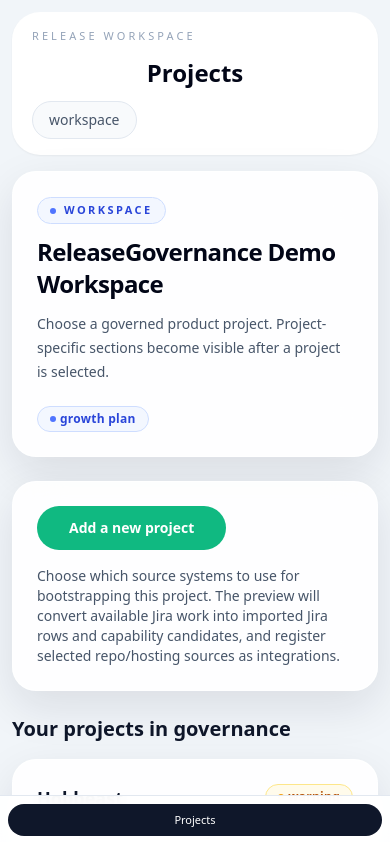
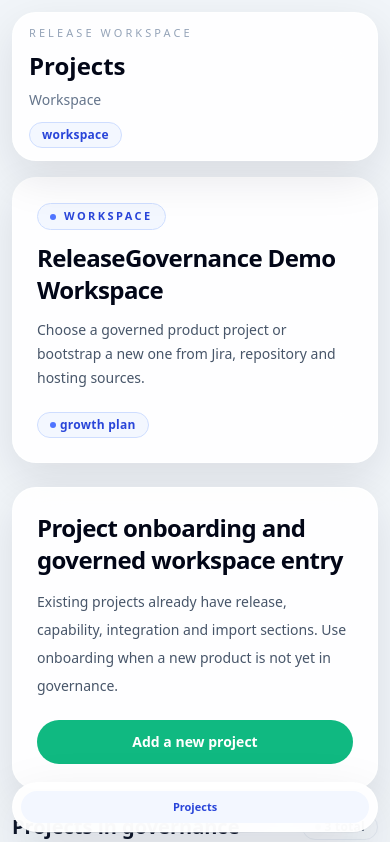
Before and after one commit to HenrikFaul/ReleaseGovernance, a Next.js app: page /projects in a window 390 px wide. Shown: the top 842 px of the page. Built offline with nearby package versions, Linux system fonts and the light colour scheme.

Commit message:
Add files via upload

```diff
--- /dev/null
+++ b/ai-delivery/packages/shell-ia/project-context-header.ts
@@ -0,0 +1 @@
+export { default } from "../../2026-04-02/packages/shell-ia/project-context-header";
--- /dev/null
+++ b/ai-delivery/packages/shell-ia/workspace-shell.ts
@@ -0,0 +1 @@
+export { default } from "../../2026-04-02/packages/shell-ia/workspace-shell";
--- a/app/projects/[projectId]/import/page.tsx
+++ b/app/projects/[projectId]/import/page.tsx
@@ -9,7 +9,7 @@
         <SectionHeader
           eyebrow="Import studio"
           title="Import releases, capabilities, integrations and Jira work"
-          description="Upload Markdown, CSV or Excel inventories, or import Jira issues by URL, project URL, base URL + project key, or JQL URL. Project Upload for brand new projects now lives on the workspace Projects page under Add a new project."
+          description="Upload Markdown, CSV or Excel inventories, or import Jira issues by URL, project URL, base URL plus project key, or JQL URL."
         />
         <ImportStudio projectId={params.projectId} />
       </div>
--- a/app/projects/[projectId]/page.tsx
+++ b/app/projects/[projectId]/page.tsx
@@ -2,6 +2,7 @@
 
 import Link from "next/link";
 import { AppShell } from "@/components/app-shell";
+import { SectionHeader, StatCard, StatusBadge } from "@/components/ui";
 import { useProjectRecord } from "@/hooks/useProjectRecord";
 
 export default function ProjectDashboardPage({ params }: { params: { projectId: string } }) {
@@ -10,96 +11,97 @@
   if (!project) {
     return (
       <AppShell projectId={params.projectId}>
-        <div className="rounded-[28px] bg-white p-6 shadow-sm">Project not found.</div>
+        <div className="card p-6">Project not found.</div>
       </AppShell>
     );
   }
 
   const trackedReleases = project.releases.filter((release: any) => release.status !== "unreleased").length;
   const unreleasedGroups = project.releases.filter((release: any) => release.status === "unreleased").length;
-  const backfillCandidates = project.backfillCandidates?.length ?? 0;
   const releaseCandidates = project.releaseCandidates?.length ?? 0;
   const capabilities = project.capabilities?.length ?? 0;
-  const parityAlerts = project.parityAlerts?.length ?? 0;
+  const parityAlerts = project.parityAlerts?.filter((item: any) => item.state !== "resolved").length ?? 0;
   const integrations = project.integrations?.length ?? 0;
-
-  const statCard = (label: string, value: number, helper: string) => (
-    <div className="rounded-[28px] border border-slate-200 bg-white p-5">
-      <div className="text-base text-slate-500">{label}</div>
-      <div className="mt-3 text-5xl font-semibold text-slate-950">{value}</div>
-      <div className="mt-3 text-base text-slate-500">{helper}</div>
-    </div>
-  );
+  const currentRelease = project.releases.find((release: any) => release.status === "current");
 
   return (
     <AppShell projectId={project.id}>
       <div className="space-y-6">
-        <section className="rounded-[32px] bg-white p-6 shadow-sm md:p-8">
-          <div className="inline-flex rounded-full border border-brand-100 bg-brand-50 px-4 py-2 text-[11px] uppercase tracking-[0.28em] text-brand-700">
-            Project dashboard
+        <SectionHeader
+          eyebrow="Project overview"
+          title={project.name}
+          description={project.description}
+          actions={
+            <StatusBadge tone={project.deploymentStatus === "healthy" ? "success" : project.deploymentStatus === "warning" ? "warning" : "danger"}>
+              {project.deploymentStatus}
+            </StatusBadge>
+          }
+        />
+
+        <div className="grid gap-4 md:grid-cols-2 xl:grid-cols-4">
+          <StatCard label="Tracked releases" value={String(trackedReleases)} helper="Deployed release rows in governance" />
+          <StatCard label="Unreleased groups" value={String(unreleasedGroups)} helper="Specified but not yet deployed scope" />
+          <StatCard label="Release candidates" value={String(releaseCandidates)} helper="Awaiting approval or review" />
+          <StatCard label="Open parity alerts" value={String(parityAlerts)} helper="Cross-surface follow-up required" />
         </div>
-          <h1 className="mt-5 text-4xl font-semibold tracking-tight text-slate-950 md:text-5xl">{project.name}</h1>
-          <p className="mt-4 max-w-4xl text-lg leading-8 text-slate-600">{project.description}</p>
-        </section>
 
-        <section className="rounded-[32px] bg-white p-5 shadow-sm md:p-6">
+        <div className="grid gap-4 xl:grid-cols-[1.3fr_0.9fr]">
+          <section className="card p-6 sm:p-7">
             <div className="flex items-start justify-between gap-4">
               <div>
-              <h2 className="text-3xl font-semibold text-slate-950">Release dashboard</h2>
-              <p className="mt-2 text-base text-slate-600">Tracked release posture, unreleased scope and Jira backfill readiness.</p>
+                <h2 className="text-2xl font-semibold tracking-tight text-slate-950">Governance work areas</h2>
+                <p className="mt-3 text-sm leading-7 text-slate-600">Move between the main project dashboards without losing context.</p>
               </div>
-            <Link href={`/projects/${project.id}/releases`} className="rounded-[28px] bg-brand-600 px-6 py-4 text-lg font-medium text-white">
-              Open release dashboard
+              <StatusBadge tone="info">workspace-linked</StatusBadge>
+            </div>
+            <div className="mt-6 grid gap-3 md:grid-cols-2">
+              <Link href={`/projects/${project.id}/releases`} className="panel-subtle p-5 transition hover:border-brand-200 hover:bg-white">
+                <div className="text-lg font-semibold text-slate-950">Release dashboard</div>
+                <p className="mt-2 text-sm leading-6 text-slate-600">Inspect current, candidate and unreleased release records.</p>
               </Link>
-          </div>
-          <div className="mt-6 grid grid-cols-2 gap-4 xl:grid-cols-4">
-            {statCard("Tracked releases", trackedReleases, "Deployed release rows")}
-            {statCard("Unreleased groups", unreleasedGroups, "Specified but not yet deployed")}
-            {statCard("Backfill candidates", backfillCandidates, "Deployed without Jira")}
-            {statCard("Release candidates", releaseCandidates, "Awaiting approval")}
+              <Link href={`/projects/${project.id}/capabilities`} className="panel-subtle p-5 transition hover:border-brand-200 hover:bg-white">
+                <div className="text-lg font-semibold text-slate-950">Capabilities dashboard</div>
+                <p className="mt-2 text-sm leading-6 text-slate-600">Follow capability posture and cross-surface parity concerns.</p>
+              </Link>
+              <Link href={`/projects/${project.id}/integrations`} className="panel-subtle p-5 transition hover:border-brand-200 hover:bg-white">
+                <div className="text-lg font-semibold text-slate-950">Integrations dashboard</div>
+                <p className="mt-2 text-sm leading-6 text-slate-600">Review toolchain, hosting and external dependencies.</p>
+              </Link>
+              <Link href={`/projects/${project.id}/import`} className="panel-subtle p-5 transition hover:border-brand-200 hover:bg-white">
+                <div className="text-lg font-semibold text-slate-950">Import studio</div>
+                <p className="mt-2 text-sm leading-6 text-slate-600">Import Jira, Markdown, CSV and Excel governance inputs.</p>
+              </Link>
             </div>
           </section>
 
-        <section className="rounded-[32px] bg-white p-5 shadow-sm md:p-6">
+          <section className="card p-6 sm:p-7">
             <div className="flex items-start justify-between gap-4">
               <div>
-              <h2 className="text-3xl font-semibold text-slate-950">Capabilities dashboard</h2>
-              <p className="mt-2 text-base text-slate-600">Capability inventory and open cross-surface parity concerns.</p>
+                <h2 className="text-2xl font-semibold tracking-tight text-slate-950">Current posture</h2>
+                <p className="mt-3 text-sm leading-7 text-slate-600">Quick summary of the currently governed release state.</p>
               </div>
-            <Link href={`/projects/${project.id}/capabilities`} className="rounded-[28px] bg-brand-600 px-6 py-4 text-lg font-medium text-white">
-              Open capabilities dashboard
-            </Link>
+              <StatusBadge tone="neutral">{integrations} integrations</StatusBadge>
             </div>
-          <div className="mt-6 grid grid-cols-2 gap-4 md:max-w-4xl">
-            {statCard("Capabilities", capabilities, "Tracked independently from commits")}
-            {statCard("Open parity alerts", parityAlerts, "Cross-surface follow-up required")}
+            <div className="mt-6 space-y-4">
+              <div className="panel-subtle p-5">
+                <div className="text-sm text-slate-500">Current release</div>
+                <div className="mt-2 text-2xl font-semibold text-slate-950">{currentRelease?.version ?? "No current release"}</div>
+                <p className="mt-3 text-sm leading-6 text-slate-600">{currentRelease?.releaseNotes ?? "No release summary available."}</p>
               </div>
-        </section>
-
-        <section className="rounded-[32px] bg-white p-5 shadow-sm md:p-6">
-          <div className="flex items-start justify-between gap-4">
-            <div>
-              <h2 className="text-3xl font-semibold text-slate-950">Integrations dashboard</h2>
-              <p className="mt-2 text-base text-slate-600">Source systems, APIs and hosting dependencies connected to this project.</p>
+              <div className="grid gap-3 sm:grid-cols-2">
+                <div className="panel-subtle p-5">
+                  <div className="text-sm text-slate-500">Capabilities</div>
+                  <div className="mt-2 text-2xl font-semibold text-slate-950">{capabilities}</div>
                 </div>
-            <Link href={`/projects/${project.id}/integrations`} className="rounded-[28px] bg-brand-600 px-6 py-4 text-lg font-medium text-white">
-              Open integrations dashboard
-            </Link>
-          </div>
-          <div className="mt-6 grid grid-cols-2 gap-4 md:max-w-4xl">
-            {statCard("Connected integrations", integrations, "Source systems and external APIs")}
-            <div className="rounded-[28px] border border-slate-200 bg-white p-5">
-              <div className="text-base text-slate-500">Current release posture</div>
-              <div className="mt-3 text-2xl font-semibold text-slate-950">
-                {project.releases.find((release: any) => release.status === "current")?.version ?? "No current release"}
-              </div>
-              <div className="mt-3 text-base leading-7 text-slate-500">
-                {project.releases.find((release: any) => release.status === "current")?.releaseNotes ?? "No release summary available."}
+                <div className="panel-subtle p-5">
+                  <div className="text-sm text-slate-500">Integrations</div>
+                  <div className="mt-2 text-2xl font-semibold text-slate-950">{integrations}</div>
                 </div>
               </div>
             </div>
           </section>
         </div>
+      </div>
     </AppShell>
   );
 }
--- a/app/projects/page.tsx
+++ b/app/projects/page.tsx
@@ -17,39 +17,64 @@
         <SectionHeader
           eyebrow="Workspace"
           title={tenantName}
-          description="Choose a governed product project. Project-specific sections become visible after a project is selected."
+          description="Choose a governed product project or bootstrap a new one from Jira, repository and hosting sources."
           actions={<StatusBadge tone="info">{plan} plan</StatusBadge>}
         />
 
-        <section className="card p-6">
-          <button onClick={() => setModalOpen(true)} className="rounded-full bg-emerald-500 px-8 py-3 text-sm font-semibold text-white hover:bg-emerald-600">Add a new project</button>
-          <p className="mt-4 max-w-4xl text-sm text-slate-600">Choose which source systems to use for bootstrapping this project. The preview will convert available Jira work into imported Jira rows and capability candidates, and register selected repo/hosting sources as integrations.</p>
+        <section className="card p-6 sm:p-7">
+          <div className="flex flex-col gap-5 xl:flex-row xl:items-end xl:justify-between">
+            <div className="max-w-3xl">
+              <h3 className="text-2xl font-semibold tracking-tight text-slate-950">Project onboarding and governed workspace entry</h3>
+              <p className="mt-3 text-sm leading-7 text-slate-600">
+                Existing projects already have release, capability, integration and import sections.
+                Use onboarding when a new product is not yet in governance.
+              </p>
+            </div>
+            <button
+              onClick={() => setModalOpen(true)}
+              className="rounded-full bg-emerald-500 px-6 py-3 text-sm font-semibold text-white transition hover:bg-emerald-600"
+            >
+              Add a new project
+            </button>
+          </div>
         </section>
 
-        <div className="space-y-4">
-          <h3 className="text-xl font-semibold text-slate-900">Your projects in governance</h3>
+        <section className="space-y-4">
+          <div className="flex items-center justify-between gap-4">
+            <h3 className="text-xl font-semibold text-slate-900">Projects in governance</h3>
+            <StatusBadge tone="neutral">{projects.length} total</StatusBadge>
+          </div>
           <div className="grid gap-4 md:grid-cols-2 xl:grid-cols-3">
             {projects.map((project) => (
-              <Link key={project.id} href={`/projects/${project.id}`} className="card p-6 transition hover:-translate-y-0.5">
+              <Link key={project.id} href={`/projects/${project.id}`} className="card card-hover p-6">
                 <div className="flex items-start justify-between gap-3">
                   <div>
                     <div className="text-lg font-semibold text-slate-900">{project.name}</div>
-                    <p className="mt-2 text-sm text-slate-600">{project.description}</p>
+                    <p className="mt-2 text-sm leading-6 text-slate-600">{project.description}</p>
                   </div>
-                  <StatusBadge tone={project.deploymentStatus === "healthy" ? "success" : project.deploymentStatus === "warning" ? "warning" : "danger"}>{project.deploymentStatus}</StatusBadge>
+                  <StatusBadge tone={project.deploymentStatus === "healthy" ? "success" : project.deploymentStatus === "warning" ? "warning" : "danger"}>
+                    {project.deploymentStatus}
+                  </StatusBadge>
                 </div>
                 <div className="mt-5 flex flex-wrap gap-2 text-xs text-slate-500">
                   <span className="badge badge-neutral">{project.repositories.web ? "web" : "no web"}</span>
                   <span className="badge badge-neutral">{project.repositories.android ? "android" : "no android"}</span>
                   <span className="badge badge-neutral">shared backend</span>
-                  {project.jiraProjectKey ? <span className="badge badge-neutral">Jira {project.jiraProjectKey}</span> : null}
+                  {project.jiraProjectKey ? <span className="badge badge-info">Jira {project.jiraProjectKey}</span> : null}
                 </div>
               </Link>
             ))}
           </div>
-        </div>
+        </section>
 
-        <ProjectUploadModal open={modalOpen} onClose={() => setModalOpen(false)} onCreated={() => { refresh(); setModalOpen(false); }} />
+        <ProjectUploadModal
+          open={modalOpen}
+          onClose={() => setModalOpen(false)}
+          onCreated={() => {
+            refresh();
+            setModalOpen(false);
+          }}
+        />
       </div>
     </AppShell>
   );
--- a/components/app-shell.tsx
+++ b/components/app-shell.tsx
@@ -9,111 +9,143 @@
   projectId?: string;
 }>;
 
+type NavItem = {
+  href: string;
+  label: string;
+  shortLabel?: string;
+};
+
 function navClass(active: boolean) {
   return [
-    "flex items-center rounded-2xl px-4 py-3 text-sm font-medium transition",
-    active ? "bg-white text-slate-950 shadow-sm" : "text-slate-300 hover:bg-white/10 hover:text-white",
-  ].join(" ");
+    "nav-link",
+    active ? "nav-link-active" : "",
+  ].join(" ").trim();
+}
+
+function mobileNavClass(active: boolean) {
+  return [
+    "mobile-bottom-item",
+    active ? "mobile-bottom-item-active" : "",
+  ].join(" ").trim();
+}
+
+function resolveSectionLabel(pathname: string, projectId?: string) {
+  if (!projectId) return "Workspace";
+  if (pathname === `/projects/${projectId}`) return "Overview";
+  if (pathname.includes("/releases")) return "Releases";
+  if (pathname.includes("/capabilities")) return "Capabilities";
+  if (pathname.includes("/integrations")) return "Integrations";
+  if (pathname.includes("/import")) return "Import";
+  if (pathname.includes("/automation")) return "Automation";
+  return "Project";
 }
 
 export function AppShell({ children, projectId }: AppShellProps) {
   const pathname = usePathname();
   const project = projectId ? getProject(projectId) : undefined;
   const activeName = project?.name ?? "Projects";
+  const sectionLabel = resolveSectionLabel(pathname, projectId);
 
-  const projectNav = projectId
+  const workspaceNav: NavItem[] = [
+    { href: "/projects", label: "Projects", shortLabel: "Projects" },
+  ];
+
+  const projectNav: NavItem[] = projectId
     ? [
-        { href: `/projects/${projectId}`, label: "Dashboard" },
-        { href: `/projects/${projectId}/automation`, label: "Automation" },
-        { href: `/projects/${projectId}/import`, label: "Import" },
+        { href: `/projects/${projectId}`, label: "Overview", shortLabel: "Overview" },
+        { href: `/projects/${projectId}/releases`, label: "Releases", shortLabel: "Releases" },
+        { href: `/projects/${projectId}/capabilities`, label: "Capabilities", shortLabel: "Caps" },
+        { href: `/projects/${projectId}/integrations`, label: "Integrations", shortLabel: "Integr." },
+        { href: `/projects/${projectId}/import`, label: "Import studio", shortLabel: "Import" },
+        { href: `/projects/${projectId}/automation`, label: "Automation", shortLabel: "Auto" },
       ]
     : [];
 
-  const mobileProjectNav = projectId
+  const mobileNav: NavItem[] = projectId
     ? [
-        { href: "/projects", label: "Projects" },
-        { href: `/projects/${projectId}`, label: "Project" },
-        { href: `/projects/${projectId}`, label: "Dashboard" },
-        { href: `/projects/${projectId}/automation`, label: "Automation" },
-        { href: `/projects/${projectId}/import`, label: "Import" },
+        { href: "/projects", label: "Projects", shortLabel: "Projects" },
+        { href: `/projects/${projectId}`, label: "Overview", shortLabel: "Overview" },
+        { href: `/projects/${projectId}/releases`, label: "Releases", shortLabel: "Releases" },
+        { href: `/projects/${projectId}/capabilities`, label: "Capabilities", shortLabel: "Caps" },
+        { href: `/projects/${projectId}/import`, label: "Import", shortLabel: "Import" },
       ]
-    : [{ href: "/projects", label: "Projects" }];
+    : workspaceNav;
 
   return (
     <div className="min-h-screen bg-slate-100">
-      <div className="mx-auto flex max-w-[1600px] gap-4 px-3 pb-24 pt-3 md:px-4 md:pb-6">
-        <aside className="hidden w-[250px] shrink-0 overflow-hidden rounded-[32px] bg-gradient-to-b from-slate-950 via-slate-900 to-teal-950 p-4 text-white lg:block">
+      <div className="shell-frame">
+        <aside className="shell-sidebar">
           <div className="rounded-[28px] border border-white/10 bg-white/5 p-6">
             <div className="text-[11px] uppercase tracking-[0.28em] text-slate-300">ReleaseGovernance</div>
-            <div className="mt-5 text-[40px] font-semibold leading-[1.02] text-white">Governance cockpit</div>
-            <p className="mt-5 text-sm leading-7 text-slate-300">
-              Release, parity and Jira governance in one place.
+            <div className="mt-5 text-[34px] font-semibold leading-[1.05] text-white">Governance cockpit</div>
+            <p className="mt-4 text-sm leading-7 text-slate-300">
+              Release posture, parity follow-up and source-system governance in one consistent workspace.
             </p>
           </div>
 
+          <nav className="mt-6 space-y-2">
+            <div className="px-2 pb-2 text-[11px] uppercase tracking-[0.24em] text-slate-400">Workspace</div>
+            {workspaceNav.map((item) => (
+              <Link key={item.href} href={item.href} className={navClass(pathname === item.href)}>
+                {item.label}
+              </Link>
+            ))}
+          </nav>
+
           {project ? (
-            <div className="mt-4 rounded-[28px] border border-white/10 bg-white/5 p-5">
+            <>
+              <div className="mt-6 rounded-[28px] border border-white/10 bg-white/5 p-5">
                 <div className="text-[11px] uppercase tracking-[0.24em] text-slate-400">Active context</div>
                 <div className="mt-4 text-2xl font-semibold text-white">{project.name}</div>
-              <div className="mt-3 inline-flex items-center rounded-full border border-amber-300/40 bg-amber-200/10 px-3 py-1 text-xs font-medium text-amber-200">
+                <p className="mt-3 text-sm leading-6 text-slate-300">{project.description}</p>
+                <div className="mt-4 inline-flex items-center rounded-full border border-amber-300/40 bg-amber-200/10 px-3 py-1 text-xs font-medium text-amber-100">
                   {project.deploymentStatus ?? "warning"}
                 </div>
               </div>
-          ) : null}
 
               <nav className="mt-6 space-y-2">
-            <Link href="/projects" className={navClass(pathname === "/projects")}>
-              Projects
-            </Link>
+                <div className="px-2 pb-2 text-[11px] uppercase tracking-[0.24em] text-slate-400">Project</div>
                 {projectNav.map((item) => (
                   <Link key={item.href} href={item.href} className={navClass(pathname === item.href)}>
                     {item.label}
                   </Link>
                 ))}
               </nav>
+            </>
+          ) : null}
         </aside>
 
-        <main className="min-w-0 flex-1">
-          <div className="rounded-[28px] bg-white px-5 py-4 shadow-sm md:px-8">
-            <div className="grid items-center gap-3 md:grid-cols-[180px_1fr_160px]">
+        <main className="shell-main">
+          <div className="shell-topbar">
+            <div className="flex flex-col gap-3 md:flex-row md:items-center md:justify-between">
+              <div>
                 <div className="text-[11px] uppercase tracking-[0.28em] text-slate-400">Release workspace</div>
-              <div className="text-center text-2xl font-semibold text-slate-950 md:text-4xl">{activeName}</div>
-              <div className="flex justify-start md:justify-end">
+                <div className="mt-2 text-2xl font-semibold text-slate-950 md:text-4xl">{activeName}</div>
+                <div className="mt-2 text-sm text-slate-500">{sectionLabel}</div>
+              </div>
+              <div className="flex flex-wrap gap-2">
                 {project ? (
-                  <span className="inline-flex items-center rounded-full border border-amber-200 bg-amber-50 px-4 py-2 text-sm font-medium text-amber-700">
-                    {project.deploymentStatus ?? "warning"}
-                  </span>
+                  <span className="badge badge-warning">{project.deploymentStatus ?? "warning"}</span>
                 ) : (
-                  <span className="inline-flex items-center rounded-full border border-slate-200 bg-slate-50 px-4 py-2 text-sm font-medium text-slate-600">
-                    workspace
-                  </span>
+                  <span className="badge badge-info">workspace</span>
                 )}
               </div>
             </div>
           </div>
 
-          <div className="mt-4">{children}</div>
+          <div>{children}</div>
         </main>
       </div>
 
-      <nav className="fixed inset-x-0 bottom-0 z-40 border-t border-slate-200 bg-white/95 px-2 py-2 backdrop-blur lg:hidden">
-        <div className={`grid gap-2 ${mobileProjectNav.length >= 5 ? "grid-cols-5" : "grid-cols-1"}`}>
-          {mobileProjectNav.map((item) => {
+      <nav className="mobile-bottom-nav">
+        {mobileNav.map((item) => {
           const active = pathname === item.href;
           return (
-              <Link
-                key={item.href}
-                href={item.href}
-                className={[
-                  "rounded-2xl px-2 py-2 text-center text-[11px] font-medium",
-                  active ? "bg-slate-900 text-white" : "bg-slate-100 text-slate-700",
-                ].join(" ")}
-              >
-                {item.label}
+            <Link key={item.href} href={item.href} className={mobileNavClass(active)}>
+              <span className="truncate">{item.shortLabel ?? item.label}</span>
             </Link>
           );
         })}
-        </div>
       </nav>
     </div>
   );
```
Also changed, not shown: app/projects/[projectId]/capabilities/page.tsx (+13 -18 lines), app/projects/[projectId]/integrations/page.tsx (+9 -2 lines), 2 other files (tests, documents, lock files or other folders). Lines whose indentation alone changed are shown as unchanged.
